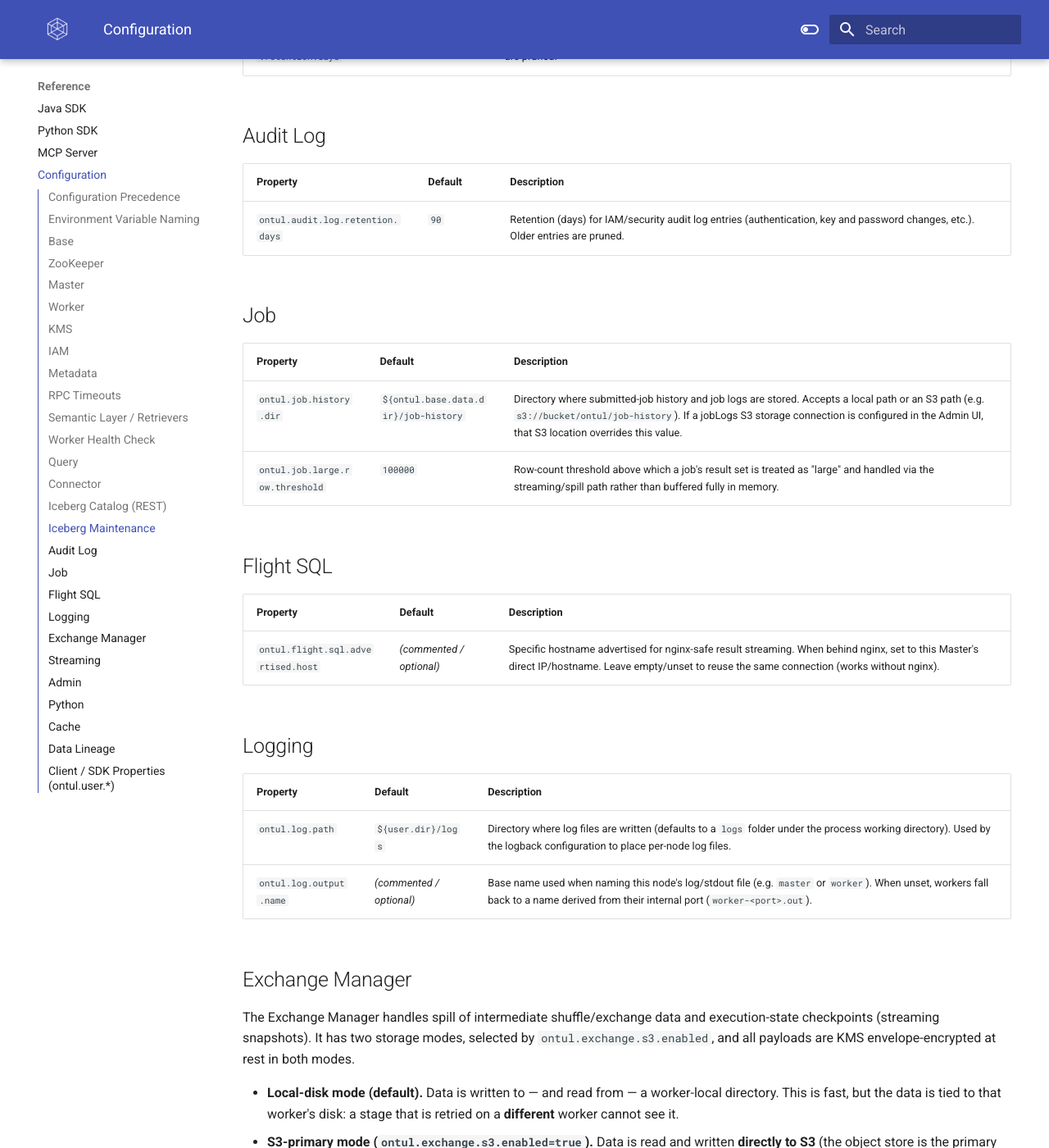
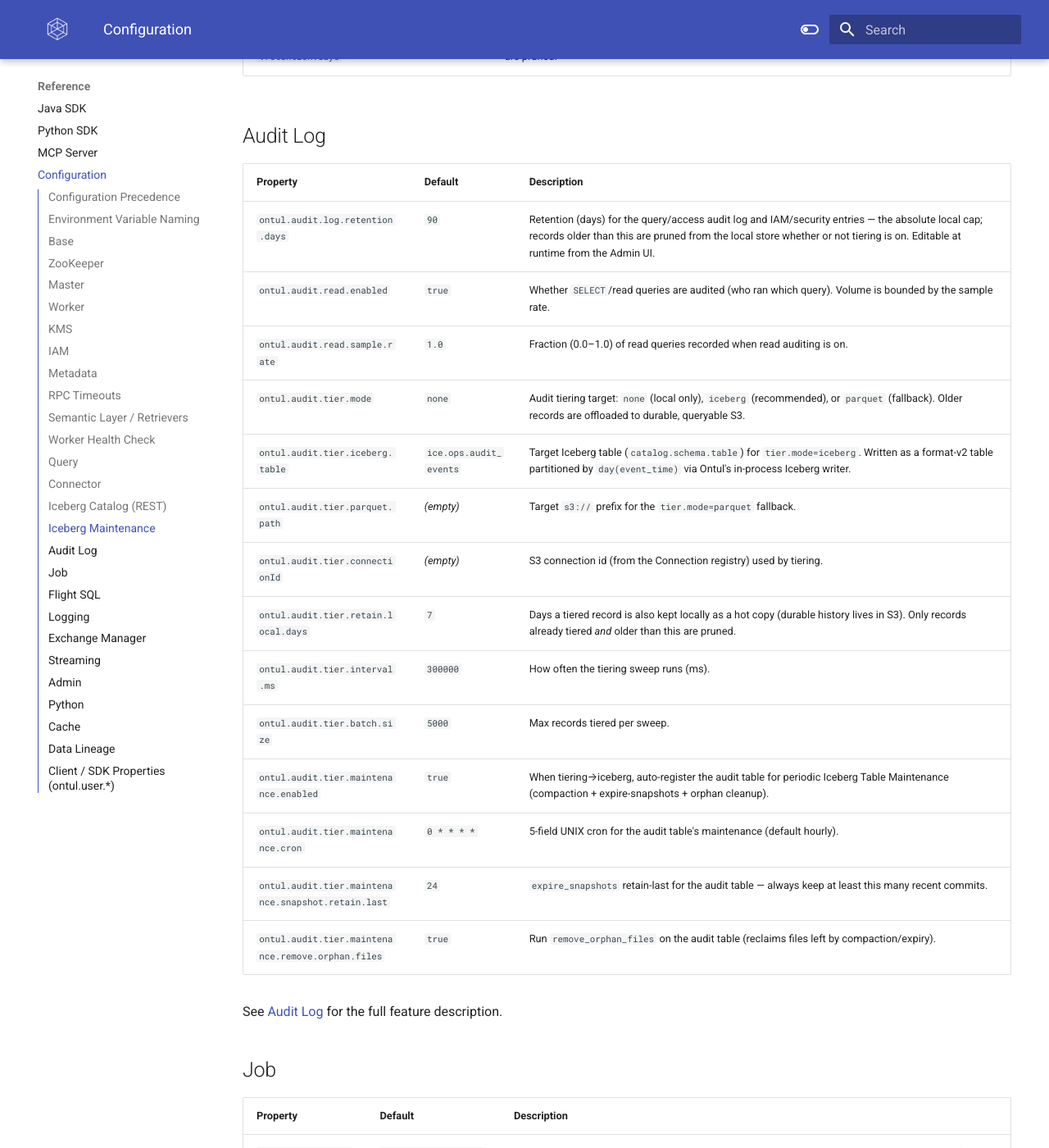
Before and after one commit to cloudcheflabs/ontul-docs, an MkDocs documentation site: the page built from docs/reference/configuration.md, in a window 1280 px wide and 1400 px high, scrolled down 7285 px. Shown: the whole window at 82% size. Built offline with MkDocs 1.6.1 and Material for MkDocs 9.7.7, drawn with Linux system fonts in a browser that asks for light colours; the version menu is left out.

Commit message:
docs: add Audit Log feature; external-engine lineage ingestion; audit config
- New features/audit-log.md: who/engine/tables/query model, read auditing +
  sampling, retention, external-engine REST ingest (/admin/v1/api/audit),
  IAM-split access model, replicated storage + failover, S3 Iceberg/Parquet
  tiering via IcebergConnectorSink, hourly ITM auto-registration, search
  filters, Admin UI (Overview & Graph drill-down + Search), full config table.
- data-lineage.md: add External-Engine Lineage Ingestion (/admin/v1/api/lineage)
  for Trino/Spark/Flink authz plugins; cross-link Audit Log.
- reference/configuration.md: document all ontul.audit.* (read/sample/tier/
  maintenance) properties.
- nav: add Audit Log under Features.

Co-Authored-By: Claude Opus 4.8 (1M context) <noreply@anthropic.com>

```diff
--- a/docs/reference/configuration.md
+++ b/docs/reference/configuration.md
@@ -160,7 +160,22 @@ Server-wide defaults for Iceberg REST catalogs. Every value is a **default**: a
 
 | Property | Default | Description |
 | --- | --- | --- |
-| `ontul.audit.log.retention.days` | `90` | Retention (days) for IAM/security audit log entries (authentication, key and password changes, etc.). Older entries are pruned. |
+| `ontul.audit.log.retention.days` | `90` | Retention (days) for the query/access audit log and IAM/security entries — the absolute local cap; records older than this are pruned from the local store whether or not tiering is on. Editable at runtime from the Admin UI. |
+| `ontul.audit.read.enabled` | `true` | Whether `SELECT`/read queries are audited (who ran which query). Volume is bounded by the sample rate. |
+| `ontul.audit.read.sample.rate` | `1.0` | Fraction (0.0–1.0) of read queries recorded when read auditing is on. |
+| `ontul.audit.tier.mode` | `none` | Audit tiering target: `none` (local only), `iceberg` (recommended), or `parquet` (fallback). Older records are offloaded to durable, queryable S3. |
+| `ontul.audit.tier.iceberg.table` | `ice.ops.audit_events` | Target Iceberg table (`catalog.schema.table`) for `tier.mode=iceberg`. Written as a format-v2 table partitioned by `day(event_time)` via Ontul's in-process Iceberg writer. |
+| `ontul.audit.tier.parquet.path` | _(empty)_ | Target `s3://` prefix for the `tier.mode=parquet` fallback. |
+| `ontul.audit.tier.connectionId` | _(empty)_ | S3 connection id (from the Connection registry) used by tiering. |
+| `ontul.audit.tier.retain.local.days` | `7` | Days a tiered record is also kept locally as a hot copy (durable history lives in S3). Only records already tiered *and* older than this are pruned. |
+| `ontul.audit.tier.interval.ms` | `300000` | How often the tiering sweep runs (ms). |
+| `ontul.audit.tier.batch.size` | `5000` | Max records tiered per sweep. |
+| `ontul.audit.tier.maintenance.enabled` | `true` | When tiering→iceberg, auto-register the audit table for periodic Iceberg Table Maintenance (compaction + expire-snapshots + orphan cleanup). |
+| `ontul.audit.tier.maintenance.cron` | `0 * * * *` | 5-field UNIX cron for the audit table's maintenance (default hourly). |
+| `ontul.audit.tier.maintenance.snapshot.retain.last` | `24` | `expire_snapshots` retain-last for the audit table — always keep at least this many recent commits. |
+| `ontul.audit.tier.maintenance.remove.orphan.files` | `true` | Run `remove_orphan_files` on the audit table (reclaims files left by compaction/expiry). |
+
+See [Audit Log](../features/audit-log.md) for the full feature description.
 
 ## Job
 
--- a/mkdocs.yml
+++ b/mkdocs.yml
@@ -59,6 +59,7 @@ nav:
       - "IAM Policy Templates": features/iam-policy-templates.md
       - "Admin Password Recovery": features/admin-password-recovery.md
       - "Data Lineage": features/data-lineage.md
+      - "Audit Log": features/audit-log.md
       - "Encryption & KMS": features/encryption.md
       - "Geospatial Support": features/geospatial.md
       - "High Availability": features/high-availability.md
```
Also changed, not shown: docs/features/audit-log.md (added, +146 -0 lines), docs/features/data-lineage.md (+18 -0 lines).
